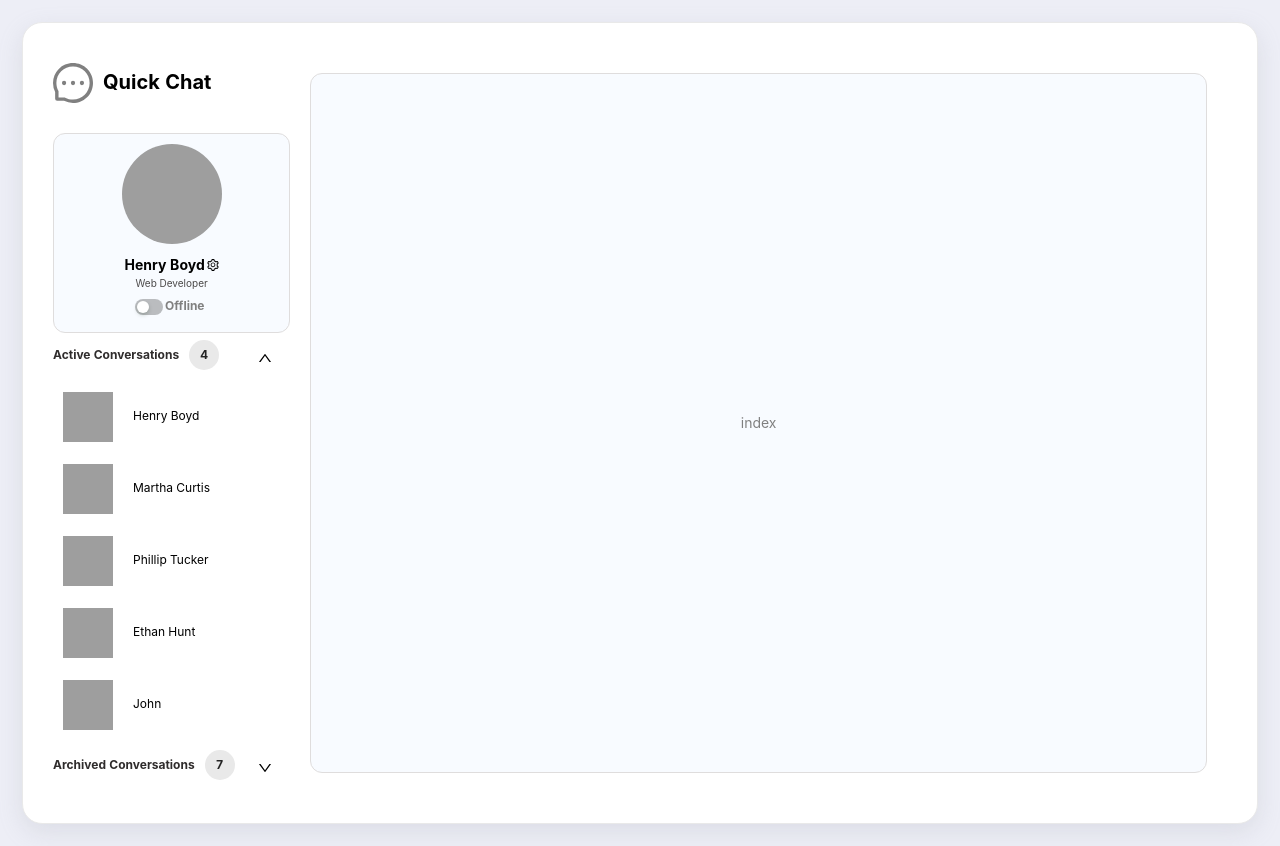
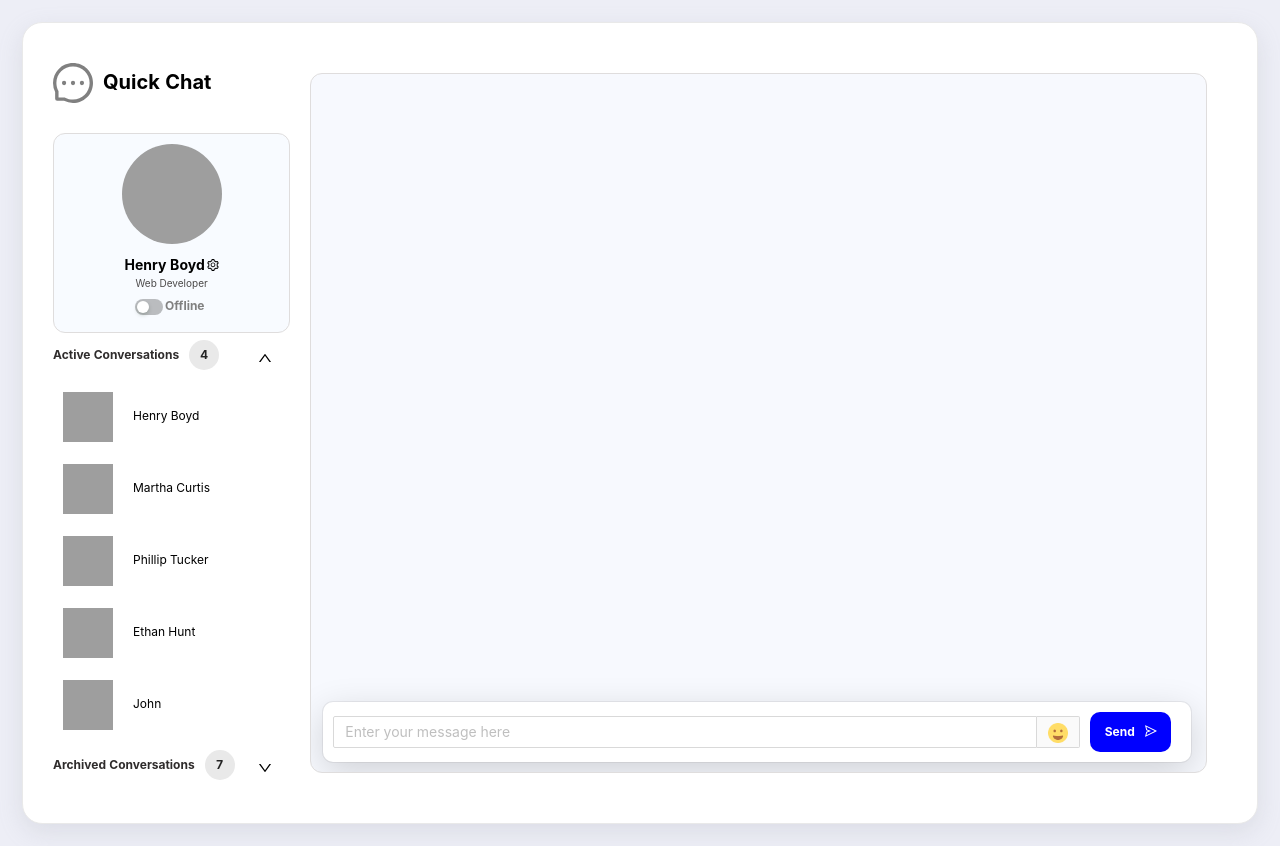
Before and after one commit to ashwani8090/fake-chat, a React (Create React App) app: page /#/ in a window 1280 px wide. Built offline with nearby package versions, Linux system fonts and the light colour scheme; grey boxes are pictures that could not be loaded.

Commit message:
chat box

```diff
--- a/src/components/chat-bar/index.js
+++ b/src/components/chat-bar/index.js
@@ -1,18 +1,19 @@
 import React from 'react';
+import emoji from '../../assets/images/happy-face.png';
 import { SendOutlined } from '@ant-design/icons';
+import { Input } from 'antd';
+import './styles.css';
 
-const ChatBar = ({ onPress = () => { } }) => {
+const ChatBar = ({ onPress = () => { }, customStyle = {} }) => {
     const [message, setMessage] = React.useState('');
+    const emojiFace = <img height={20} width={20} src={emoji} alt="emoji" />
 
-    return (<div>
-        <input onChange={(e) => {
-            setMessage(e.target.value);
-        }}
-        type="text"
-        placeholder="Enter your message here" />
-        <div onClick={()=>onPress(message)}>
+    return (<div className='chat-bar' style={{ ...customStyle }}>
+        <Input placeholder='Enter your message here' onChange={setMessage} addonAfter={emojiFace} />
+        <button className='chatbox-send-btn' onClick={() => onPress(message)}>
+            <span className='chat-box-text'>Send</span>
             <SendOutlined />
-        </div>
+        </button>
     </div>
     )
 }
--- a/src/components/chat-bar/styles.css
+++ b/src/components/chat-bar/styles.css
@@ -0,0 +1,41 @@
+.chatbox-send-btn {
+    background: blue;
+    border: none;
+    color: #000000;
+    font-size: 12px;
+    font-weight: bold;
+    cursor: pointer;
+    width: 90px;
+    height: 40px;
+    border-radius: 10px;
+    color: #ffffff;
+    margin-inline: 10px;
+}
+
+.chat-box-text {
+    margin-inline-end: 10px;
+}
+
+.chat-box-input {
+    width: 100%;
+    height: 40px;
+    border-radius: 10px;
+    border: 1px solid #e9e9e9;
+    padding-inline-start: 10px;
+    font-size: 12px;
+    font-weight: bold;
+    color: #000000;
+}
+
+.chat-bar {
+    display: flex;
+    box-shadow: rgba(0, 0, 0, 0.16) 0px 10px 36px 0px, rgba(0, 0, 0, 0.06) 0px 0px 0px 1px;
+    width: 100%;
+    padding: 10px;
+    margin: 10px;
+    border-radius: 10px;
+    justify-content: center;
+    align-items: center;
+    position: relative;
+    background-color: #ffffff;
+}
--- a/src/components/chat-box/index.js
+++ b/src/components/chat-box/index.js
@@ -1,8 +1,18 @@
 import React from 'react';
+import ChatBar from '../chat-bar';
 import './styles.css';
 
 export default function ChatBox() {
   return (
-    <div className='chat-box'>index</div>
+    <div className='chat-box'>
+
+
+      <ChatBar customStyle={{
+        position: 'absolute',
+        bottom: 0,
+        left: 2,
+        width: "97%",
+      }} />
+    </div>
   )
 }
--- a/src/components/chat-box/styles.css
+++ b/src/components/chat-box/styles.css
@@ -1,12 +1,13 @@
 .chat-box {
     display: flex;
-    flex-direction: column;
     align-items: center;
     justify-content: center;
     height: 100%;
     width: 100%;
     border-bottom: 1px solid #e9e9e9;
-    background: #f8fbff;
+    background: #f7f9fe;
     border-radius: 12px;
     border: 1px solid #dfdddd;
+    position: relative;
+    overflow: hidden;
 }
```
Also changed, not shown: src/assets/images/happy-face.png (added).
